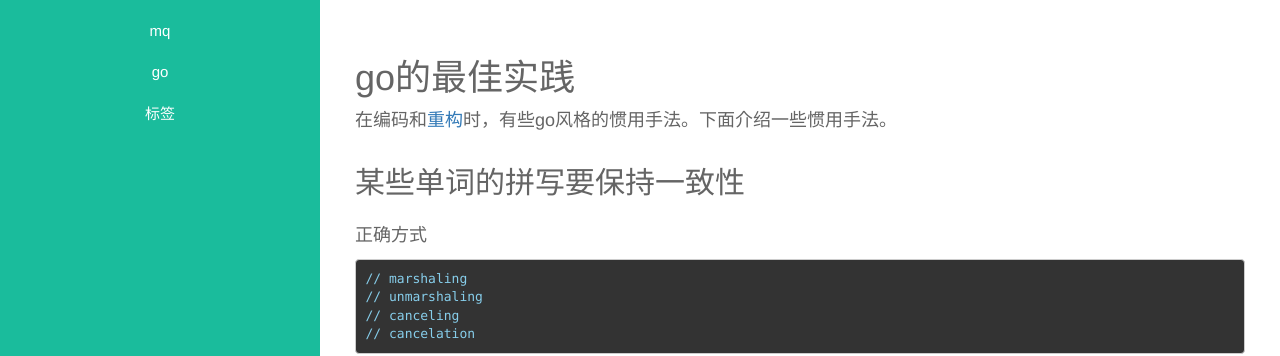
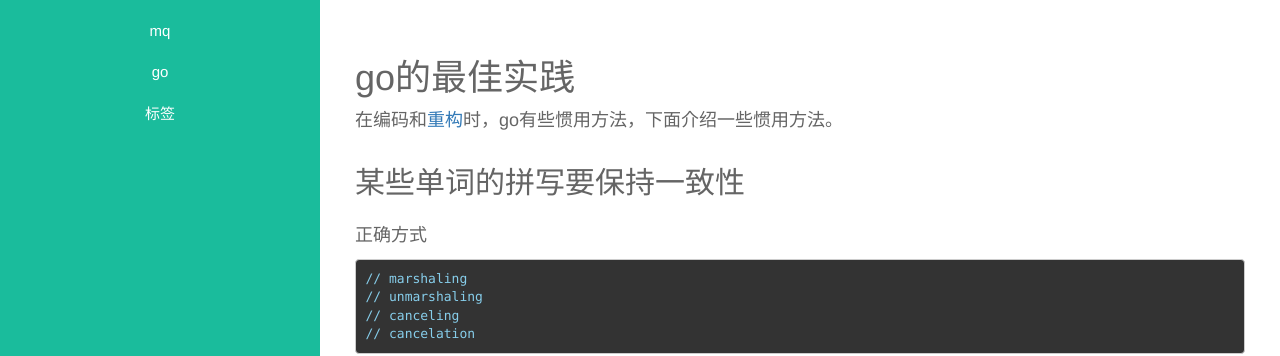
Before and after one commit to wcccode/wcccode.github.io, a Jekyll site: the page built from _posts/go/2017-01-12-idiomatic-go.md, in a window 1280 px wide. Shown: the part 126-482 px from the top of the page. Built offline with Jekyll 4.4.1, drawn with Linux system fonts in a browser that asks for light colours.

Commit message:
Update 2017-01-12-idiomatic-go.md

```diff
--- a/_posts/go/2017-01-12-idiomatic-go.md
+++ b/_posts/go/2017-01-12-idiomatic-go.md
@@ -7,7 +7,7 @@ tags: [go]
 
 # go的最佳实践
 
-在编码和[重构](https://github.com/golang/go/wiki/CodeReviewComments)时，有些go风格的惯用手法。下面介绍一些惯用手法。
+在编码和[重构](https://github.com/golang/go/wiki/CodeReviewComments)时，go有些惯用方法，下面介绍一些惯用方法。
 
 ## 某些单词的拼写要保持一致性
 正确方式
```
